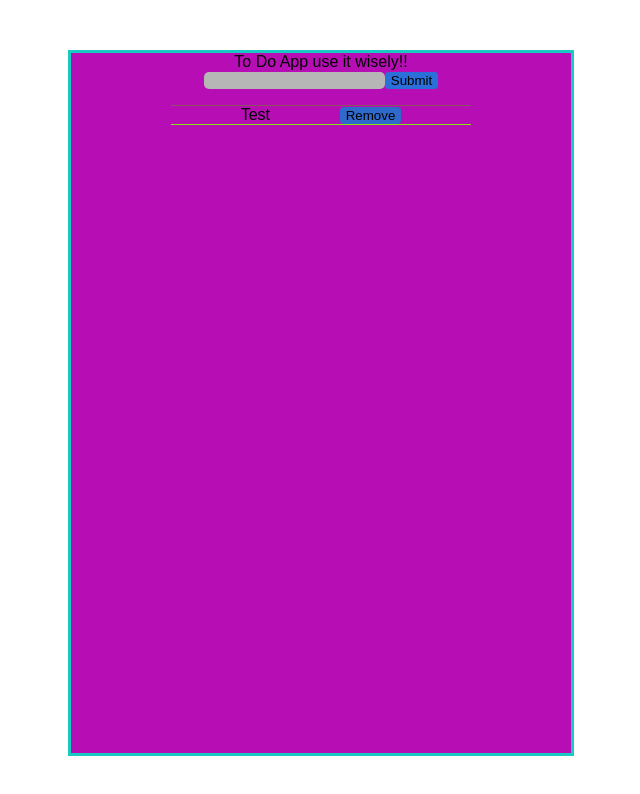
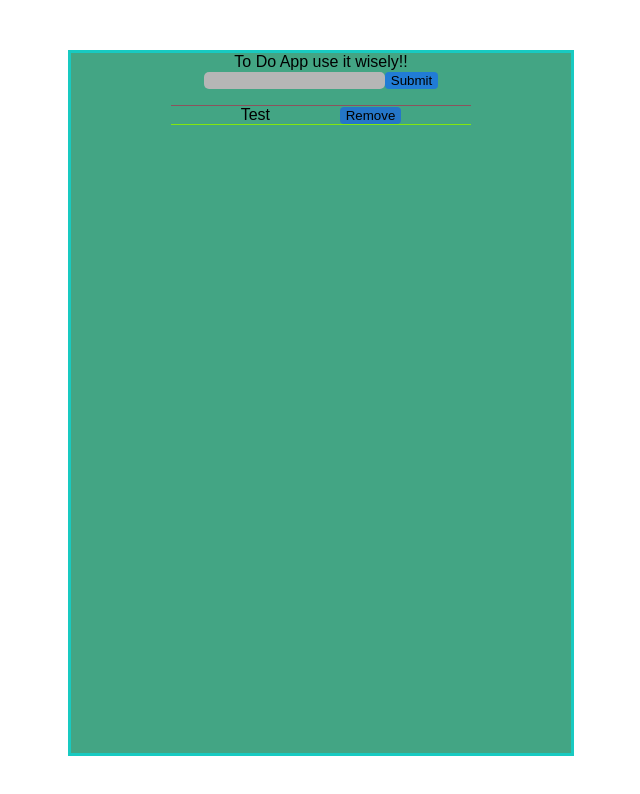
Before and after one commit to Silus91/TodoApp, a React (Create React App) app: page /members in a window 1280 px wide. Shown: the top 794 px of the page, without its empty margins (319-959 px from the left). Built offline with nearby package versions, Linux system fonts and the light colour scheme.

Commit message:
css update

```diff
--- a/src/App.css
+++ b/src/App.css
@@ -9,7 +9,7 @@
   border: 3px solid rgb(24, 202, 193);
   width:500px;
   height: 700px;
-  background: rgb(182, 14, 180);
+  background: rgb(67, 165, 132);
   margin-left:auto;
   margin-right:auto;
   margin-top:50px;
```
